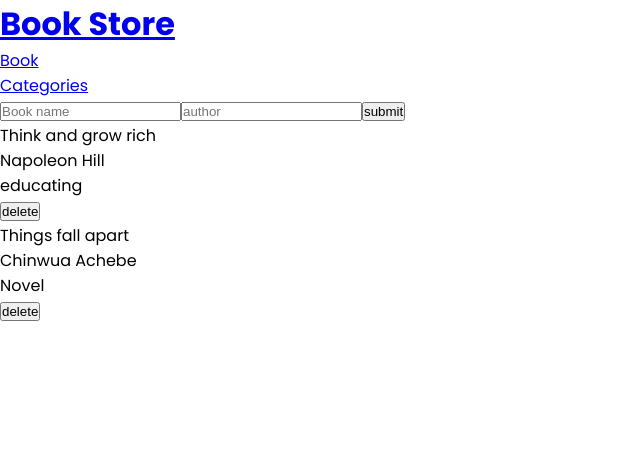
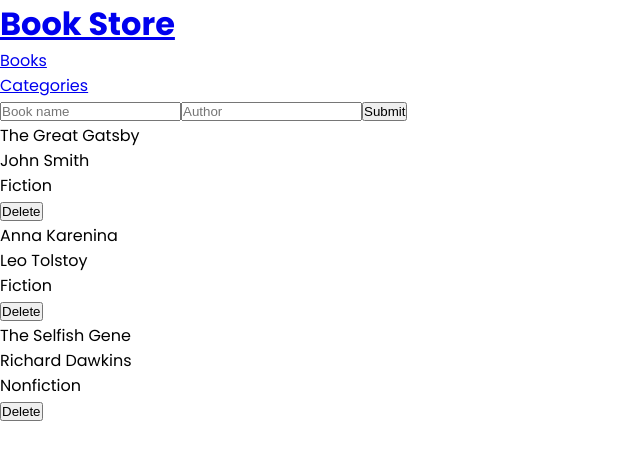
Before and after one commit to HafizMassamTabraizKhan/react-bookstore, a React (Create React App) app: page / in a window 1280 px wide. Shown: the top 460 px of the page, without its empty margins (0-640 px from the left). Built offline with nearby package versions, Linux system fonts and the light colour scheme.

Commit message:
Use redux in react

```diff
--- a/src/components/AddBook.js
+++ b/src/components/AddBook.js
@@ -1,13 +1,46 @@
-import React from 'react';
+import React, { useState } from 'react';
+import { useDispatch, useSelector } from 'react-redux';
+import { addBook } from '../redux/books/booksSlice';
 
-const AddtBook = () => (
-  <div>
-    <form>
-      <input type="text" placeholder="Book name" />
-      <input type="text" placeholder="author" />
-      <button type="button">submit</button>
-    </form>
-  </div>
-);
+const AddBook = () => {
+  const [title, setTitle] = useState('');
+  const [author, setAuthor] = useState('');
+  const books = useSelector((state) => state.books);
 
-export default AddtBook;
+  const dispatch = useDispatch();
+
+  const handleSubmit = (e) => {
+    e.preventDefault();
+    // console.log(books);
+    const newBook = {
+      id: `item${books.length + 1}`,
+      title,
+      author,
+    };
+    dispatch(addBook(newBook));
+    setTitle('');
+    setAuthor('');
+  };
+
+  return (
+    <div>
+      <form onSubmit={handleSubmit}>
+        <input
+          type="text"
+          placeholder="Book name"
+          value={title}
+          onChange={(e) => setTitle(e.target.value)}
+        />
+        <input
+          type="text"
+          placeholder="Author"
+          value={author}
+          onChange={(e) => setAuthor(e.target.value)}
+        />
+        <button type="submit">Submit</button>
+      </form>
+    </div>
+  );
+};
+
+export default AddBook;
--- a/src/components/Book.js
+++ b/src/components/Book.js
@@ -1,26 +1,29 @@
 import PropTypes from 'prop-types';
 import React from 'react';
 
-const Book = ({ title, category, author }) => (
+const Book = ({
+  id, title, author, category, onDelete,
+}) => (
   <li>
-    <p>
-      {title}
-    </p>
+    <p>{title}</p>
     <p>{author}</p>
     <p>{category}</p>
-    <button type="button">delete</button>
-
+    <button type="button" onClick={() => onDelete(id)}>
+      Delete
+    </button>
   </li>
 );
+
 Book.propTypes = {
-  title: PropTypes.string,
-  author: PropTypes.string,
+  id: PropTypes.string.isRequired,
+  title: PropTypes.string.isRequired,
+  author: PropTypes.string.isRequired,
   category: PropTypes.string,
+  onDelete: PropTypes.func.isRequired,
 };
+
 Book.defaultProps = {
-  title: null,
-  author: null,
-  category: null,
+  category: 'Uncategorized',
 };
 
 export default Book;
--- a/src/components/BookList.js
+++ b/src/components/BookList.js
@@ -1,13 +1,30 @@
 import React from 'react';
+import { useSelector, useDispatch } from 'react-redux';
+import { remveBook } from '../redux/books/booksSlice';
 import Book from './Book';
 
-const BookList = () => (
+const BookList = () => {
+  const books = useSelector((state) => state.books);
+  const dispatch = useDispatch();
 
-  <ul>
-    <Book title="Think and grow rich" author="Napoleon Hill" category="educating" />
-    <Book title="Things fall apart" author="Chinwua Achebe" category="Novel" />
-  </ul>
+  const handleDelete = (id) => {
+    dispatch(remveBook({ id }));
+  };
 
-);
+  return (
+    <ul>
+      {books.map((book) => (
+        <Book
+          key={book.id}
+          id={book.id}
+          title={book.title}
+          author={book.author}
+          category={book.category}
+          onDelete={handleDelete}
+        />
+      ))}
+    </ul>
+  );
+};
 
 export default BookList;
--- a/src/components/Navbar.js
+++ b/src/components/Navbar.js
@@ -6,7 +6,7 @@ const Navbar = () => (
     <Link to="/"><h1>Book Store</h1></Link>
     <nav>
       <ul>
-        <li><Link to="/">Book</Link></li>
+        <li><Link to="/">Books</Link></li>
         <li><Link to="/categories">Categories</Link></li>
       </ul>
 
--- a/src/redux/books/booksSlice.js
+++ b/src/redux/books/booksSlice.js
@@ -1,8 +1,27 @@
 import { createSlice } from '@reduxjs/toolkit';
 
 export const booksSlice = createSlice({
-  name: 'book',
-  initialState: [],
+  name: 'books',
+  initialState: [
+    {
+      id: 'item1',
+      title: 'The Great Gatsby',
+      author: 'John Smith',
+      category: 'Fiction',
+    },
+    {
+      id: 'item2',
+      title: 'Anna Karenina',
+      author: 'Leo Tolstoy',
+      category: 'Fiction',
+    },
+    {
+      id: 'item3',
+      title: 'The Selfish Gene',
+      author: 'Richard Dawkins',
+      category: 'Nonfiction',
+    },
+  ],
   reducers: {
     addBook: (state, action) => {
       state.push(action.payload);
```
